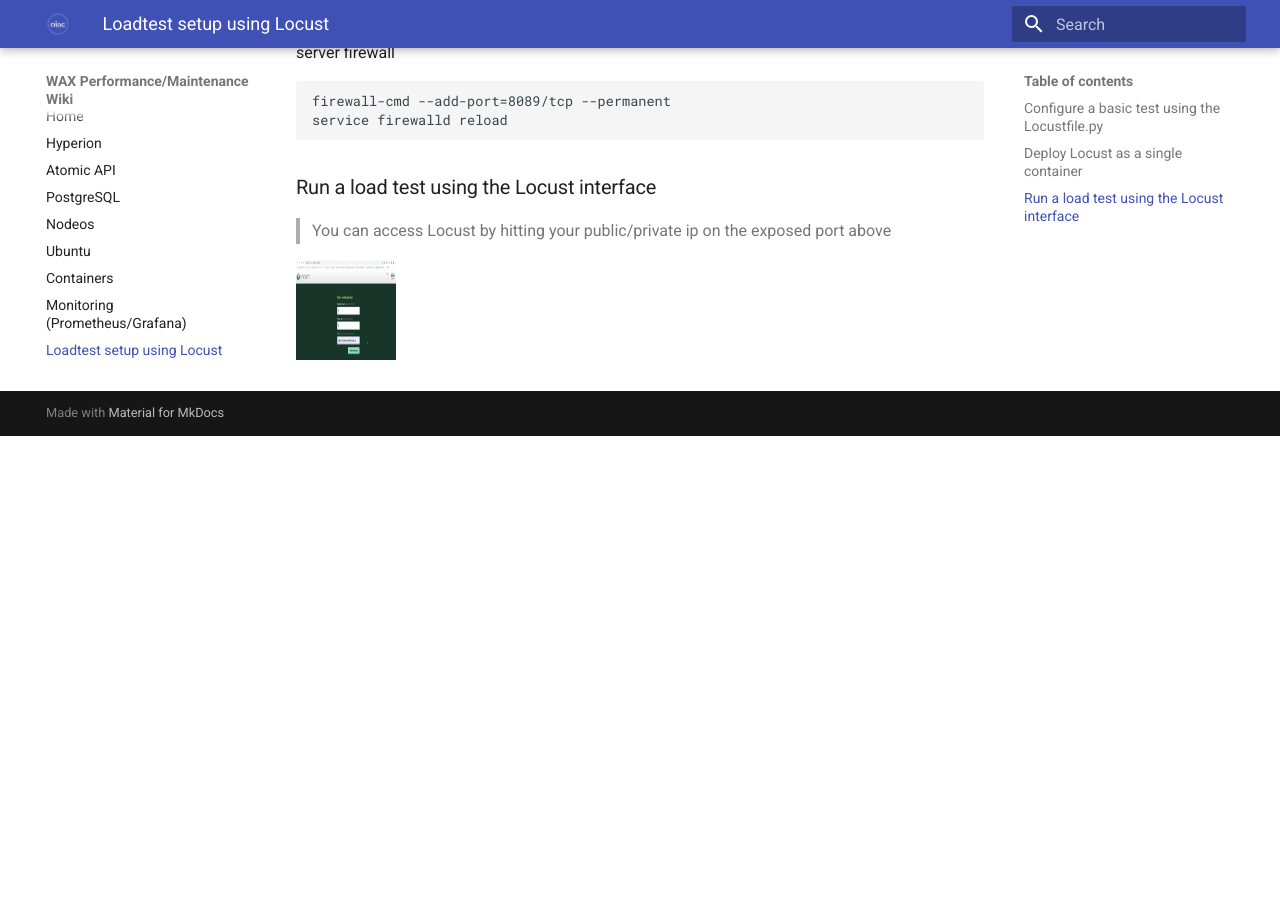
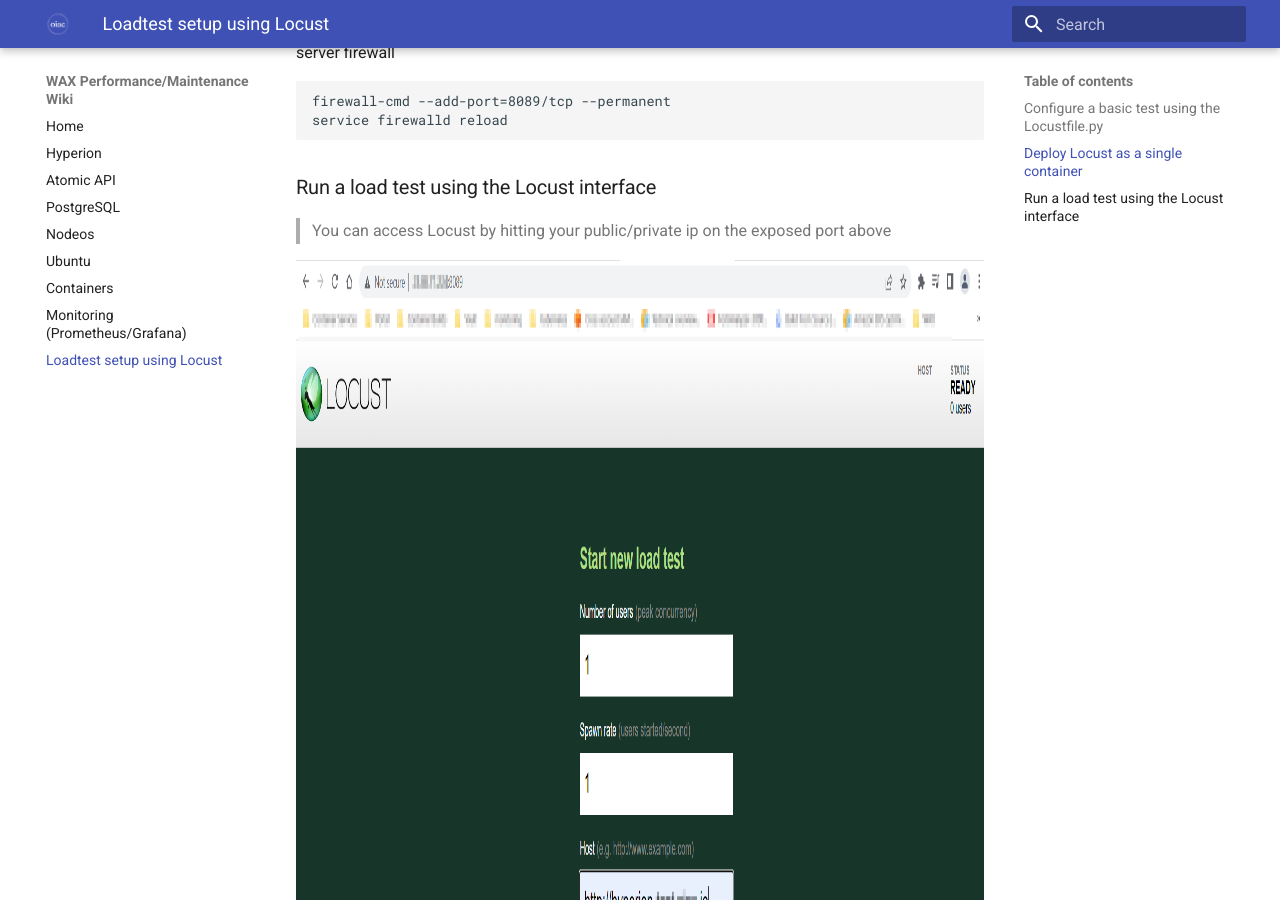
Before and after one commit to oneinacillian/wiki, an MkDocs documentation site: the page built from docs/locust.md, in a window 1280 px wide and 900 px high, scrolled down 1123 px. Built offline with MkDocs 1.6.1 and Material for MkDocs 9.7.7, drawn with Linux system fonts in a browser that asks for light colours; before the commit the page ends 1559 px from its top, so only the background shows below that.

Commit message:
test img

```diff
--- a/docs/locust.md
+++ b/docs/locust.md
@@ -42,4 +42,4 @@
 ### Run a load test using the Locust interface
 > You can access Locust by hitting your public/private ip on the exposed port above
 
-<img src="/assets/locustfile.py.png" alt="MarineGEO circle logo" style="height: 100px; width:100px;"/>
+<img src="/assets/locustfile.py.png" alt="MarineGEO circle logo" style="height: 800px; width:800px;"/>
```
